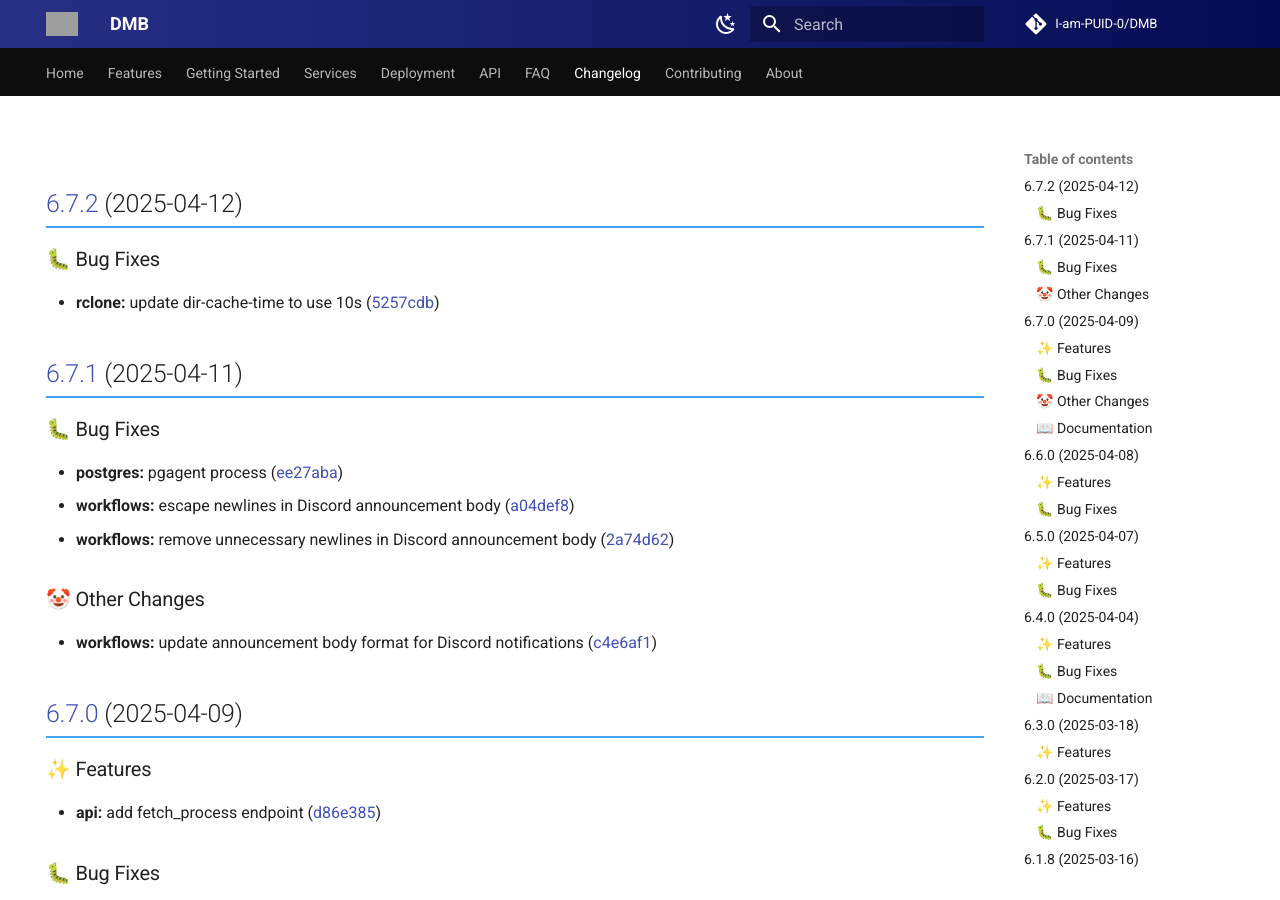
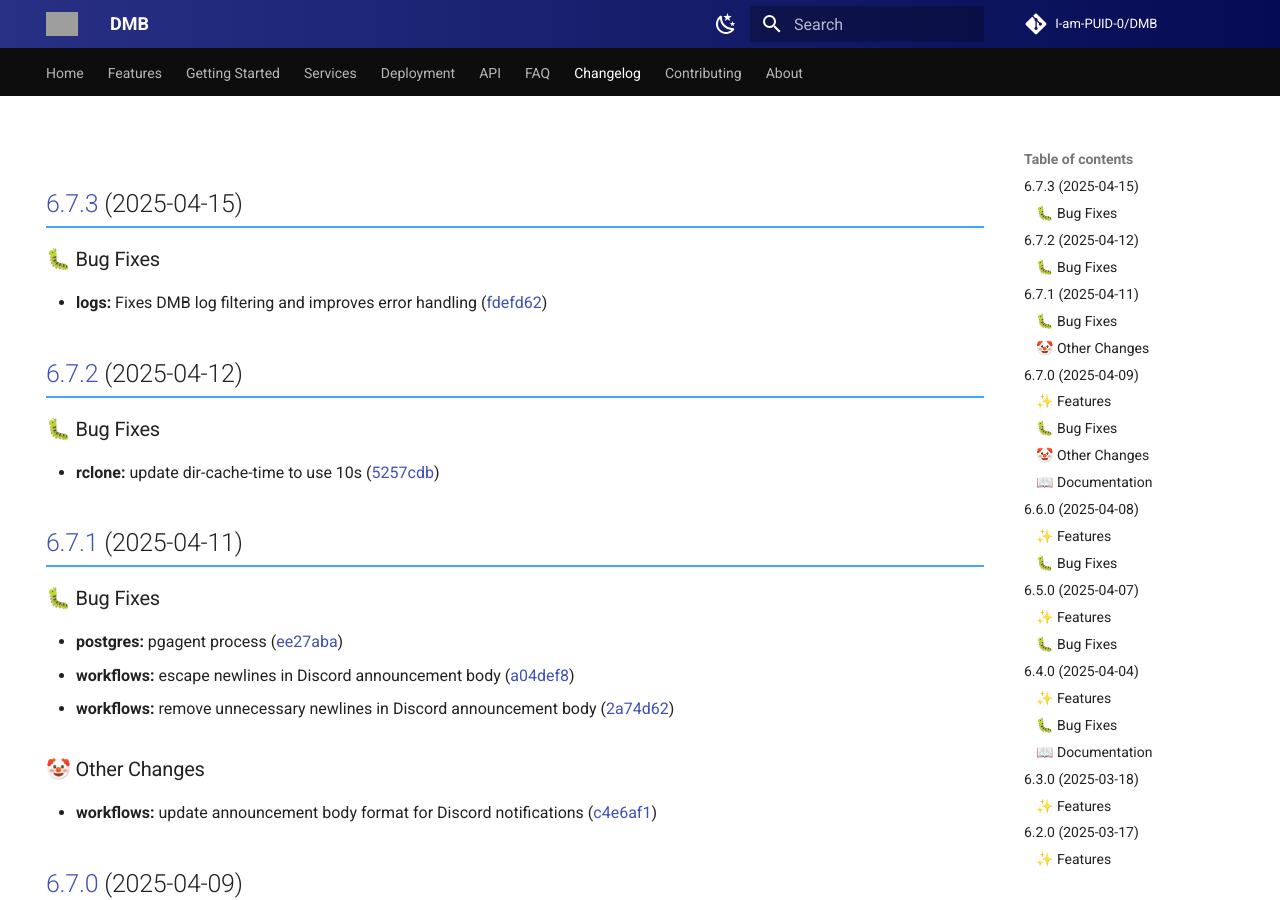
Before and after one commit to I-am-PUID-0/DMB_Docs, an MkDocs documentation site: the page built from docs/changelog.md, in a window 1280 px wide and 900 px high. Built offline with MkDocs 1.6.1 and Material for MkDocs 9.7.7, drawn with Linux system fonts in a browser that asks for light colours; comment, search, counter and statistics services are not loaded; grey boxes are pictures that could not be loaded.

Commit message:
Update Changelog

```diff
--- a/docs/changelog.md
+++ b/docs/changelog.md
@@ -4,6 +4,13 @@ hide:
 ---
 
 # Changelog
+
+## [6.7.3](https://github.com/I-am-PUID-0/DMB/compare/6.7.2...6.7.3) (2025-04-15)
+
+
+### 🐛 Bug Fixes
+
+* **logs:** Fixes DMB log filtering and improves error handling ([fdefd62](https://github.com/I-am-PUID-0/DMB/commit/fdefd628bb22a02b5cd06322438da728ece3d898))
 
 ## [6.7.2](https://github.com/I-am-PUID-0/DMB/compare/6.7.1...6.7.2) (2025-04-12)
 
```
